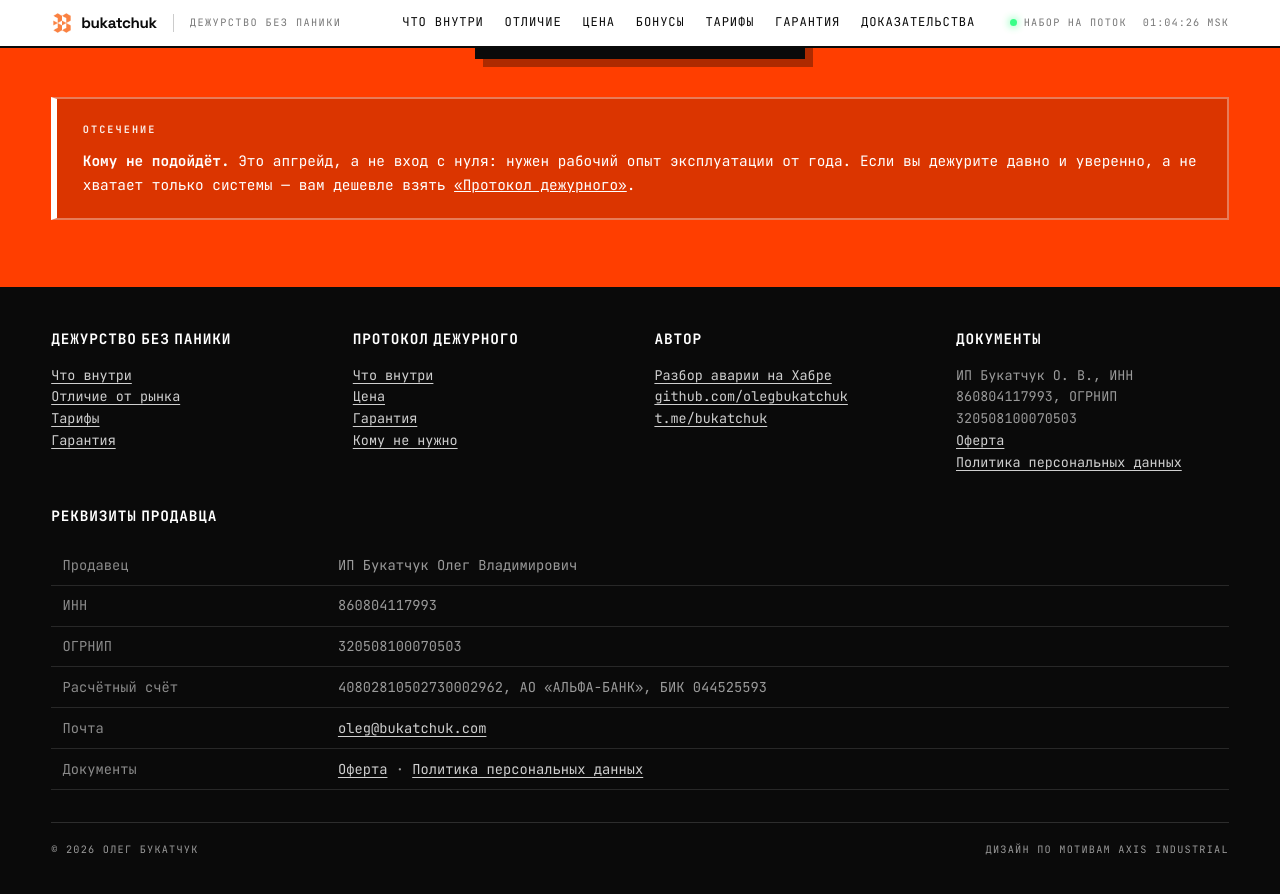
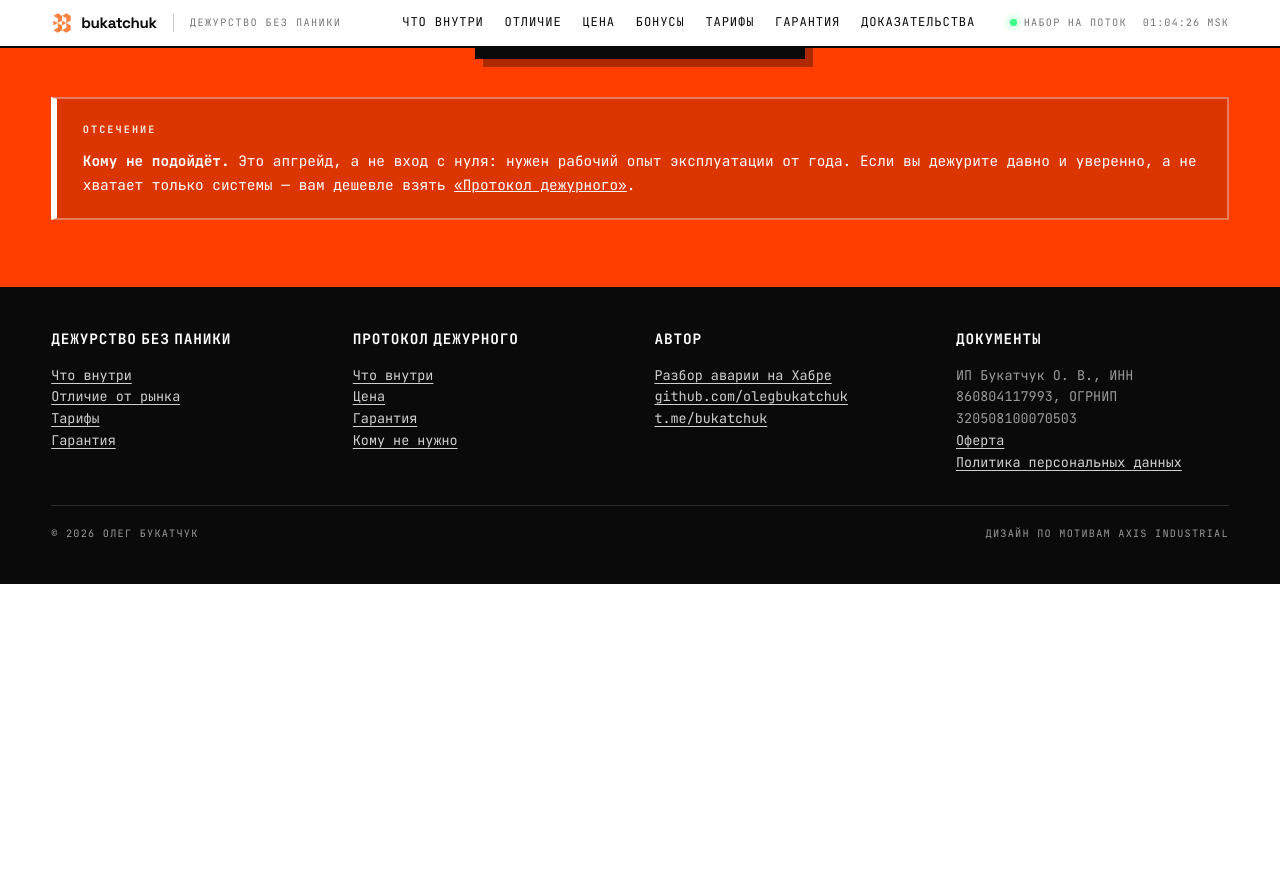
Before and after one commit to bukatchuk/oncall.bukatchuk.ru, a Jekyll site: the page built from index.html, in a window 1280 px wide and 900 px high, scrolled down 14311 px. Shown: the top 894 px of the window. Built offline with Jekyll 4.4.1, drawn with Linux system fonts in a browser that asks for light colours; after the commit the page ends 14895 px from its top, so only the background shows below that.

Commit message:
Подвал без блока реквизитов: ИП, ИНН и ОГРНИП остаются в колонке «Документы»

```diff
--- a/_data/footer.yml
+++ b/_data/footer.yml
@@ -9,20 +9,6 @@ columns:
     html: "<p><a href=\"https://habr.com/ru/articles/1078876/\" target=\"_blank\" rel=\"noopener\">Разбор аварии на Хабре</a><br><a href=\"https://github.com/olegbukatchuk\" target=\"_blank\" rel=\"noopener\">github.com/olegbukatchuk</a><br><a href=\"https://t.me/bukatchuk\" target=\"_blank\" rel=\"noopener\">t.me/bukatchuk</a></p>"
   - title: "Документы"
     html: "<p>ИП Букатчук О. В., ИНН 860804117993, ОГРНИП 320508100070503<br><a href=\"/offer/\">Оферта</a><br><a href=\"/privacy/\">Политика персональных данных</a></p>"
-requisites_title: "Реквизиты продавца"
-requisites:
-  - label: "Продавец"
-    value: "ИП Букатчук Олег Владимирович"
-  - label: "ИНН"
-    value: "860804117993"
-  - label: "ОГРНИП"
-    value: "320508100070503"
-  - label: "Расчётный счёт"
-    value: "40802810502730002962, АО «АЛЬФА-БАНК», БИК 044525593"
-  - label: "Почта"
-    value: "<a href=\"mailto:oleg@bukatchuk.com\">oleg@bukatchuk.com</a>"
-  - label: "Документы"
-    value: "<a href=\"/offer/\">Оферта</a> · <a href=\"/privacy/\">Политика персональных данных</a>"
 copyright: "Олег Букатчук"
 bottom:
   - "Дизайн по мотивам Axis Industrial"
```
